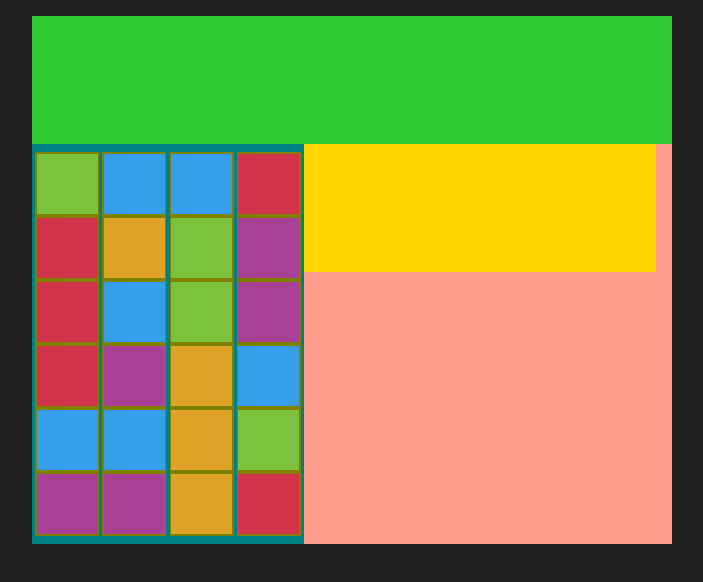
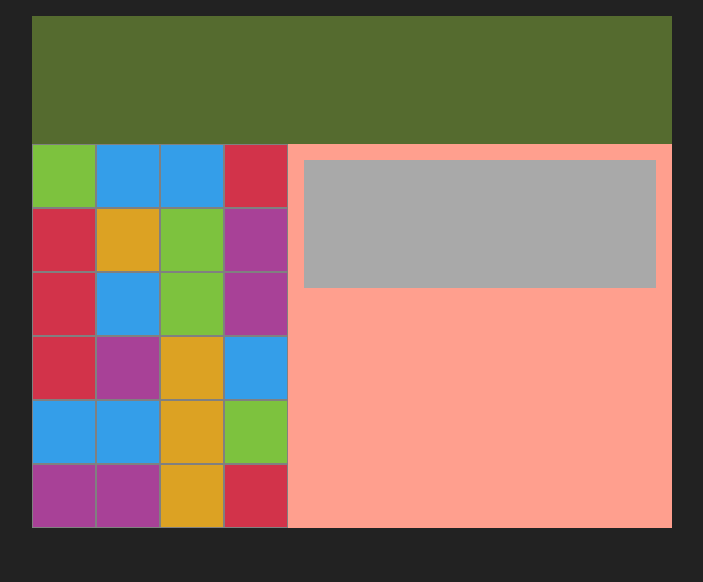
Before and after one commit to igor-kolyaskin/Vanilla-JS-game, a website built with webpack: page src/template.html in a window 1280 px wide. Shown: the whole page, without its empty margins (288-991 px from the left). Built offline with nearby package versions, Linux system fonts and the light colour scheme.

Commit message:
style: changed styles for tiles for testing convenience

```diff
--- a/src/styles/xl/_field.scss
+++ b/src/styles/xl/_field.scss
@@ -2,8 +2,8 @@
     display: flex;
     justify-content: center;
     align-items: center;
-    width: 17rem;
-    height: 25rem;
+    width: 16rem;
+    height: 24rem;
     background-color: teal;
     box-sizing: border-box;
 }
@@ -14,14 +14,13 @@
     justify-content: flex-start;
     align-items: center;
     width: 4rem;
-    margin: 0.1rem;
     background-color: olive;
     box-sizing: border-box;
 }
 
 .tile{
-    width: 3.8rem;
-    height: 3.8rem;
-    margin: 0.1rem;
+    width: 4rem;
+    height: 4rem;
+    border: 1px solid grey;
     box-sizing: border-box;
 }
--- a/src/styles/xl/_header.scss
+++ b/src/styles/xl/_header.scss
@@ -1,6 +1,6 @@
 #header {
     width: 100%;
     height: 8rem;
-    background-color: limegreen;
+    background-color: darkolivegreen;
     box-sizing: border-box;
 }
--- a/src/styles/xl/_score.scss
+++ b/src/styles/xl/_score.scss
@@ -1,6 +1,7 @@
 #score {
     width: 22rem;
     height: 8rem;
-    background-color: gold;
+    margin: 1rem;
+    background-color: darkgray;
     box-sizing: border-box;
 }
```
Also changed, not shown: src/styles/main.css, 1 other file.
